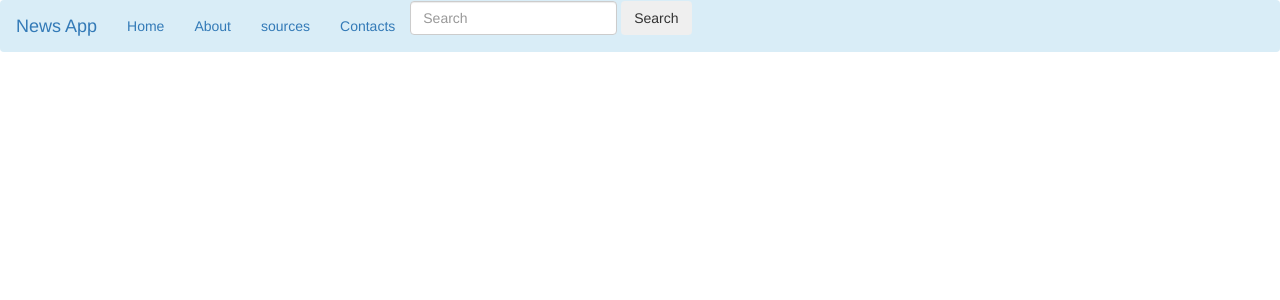
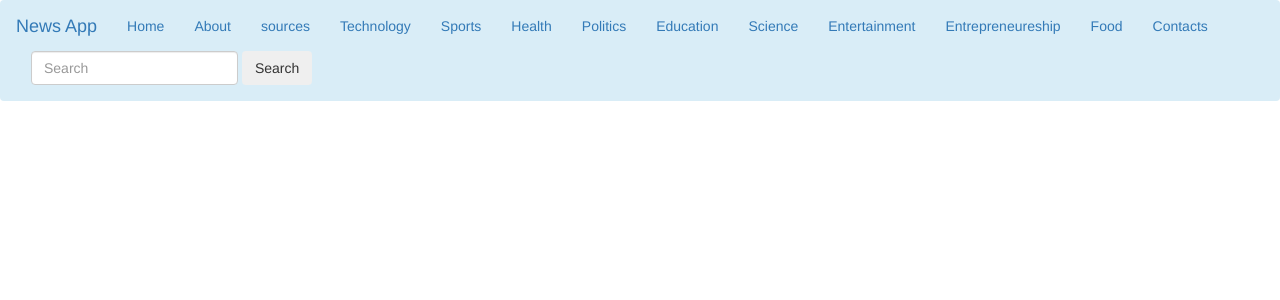
Before and after one commit to Paulwamaria/news-v2, a Python web app: template app/templates/news.html in a window 1280 px wide. Shown: the top 300 px of the page. Run offline with Jinja, Linux system fonts and the light colour scheme; the template is opened without the code that fills it, so the values that code supplies are empty; some libraries are stand-ins or nearby versions.

Commit message:
Add more links to common news categories

```diff
--- a/app/templates/navbar.html
+++ b/app/templates/navbar.html
@@ -15,6 +15,16 @@
                 <li><a href="/">Home</a></li>
                 <li><a href="/">About</a></li>
                 <li><a href="{{url_for('main.sources')}}">sources</a></li>
+                <li><a href="{{url_for('main.tec_news')}}">Technology</a></li>
+                <li><a href="{{url_for('main.sports_news')}}">Sports</a></li>
+                <li><a href="{{url_for('main.health_news')}}">Health</a></li>
+                <li><a href="{{url_for('main.politics_news')}}">Politics</a></li>
+                <li><a href="{{url_for('main.education_news')}}">Education</a></li>
+                <li><a href="{{url_for('main.science_news')}}">Science</a></li>
+                <li><a href="{{url_for('main.entertainment_news')}}">Entertainment</a></li>
+                <li><a href="{{url_for('main.entrepreneureship_news')}}">Entrepreneureship</a></li>
+                <li><a href="{{url_for('main.food_news')}}">Food</a></li>
+
                 <li><a href="/">Contacts</a></li>
             </ul>
           </div>
```
